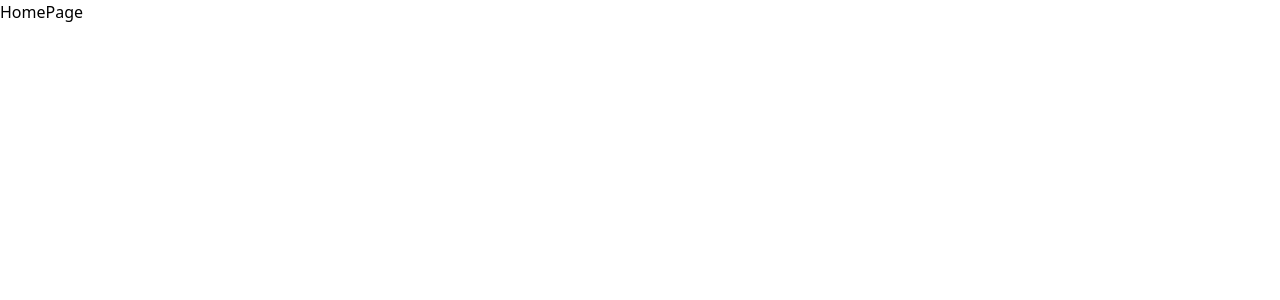
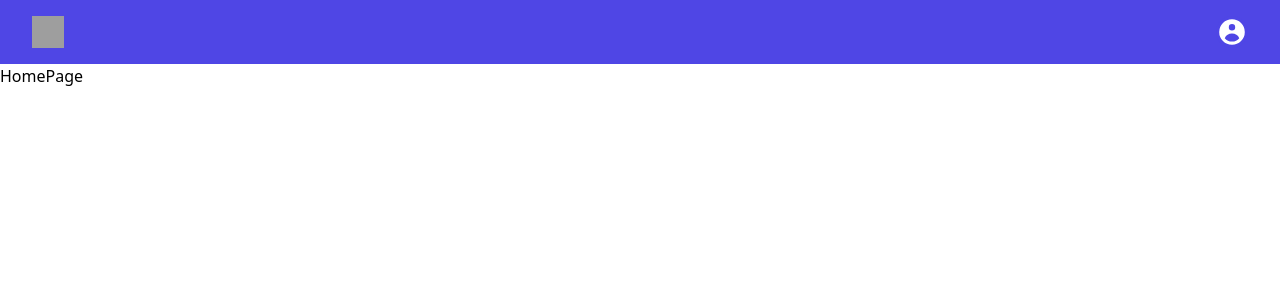
Before and after one commit to balub/The-IoT-Project, a React (Vite) app in the folder iot-dashboard/: page / in a window 1280 px wide. Shown: the top 300 px of the page. Built offline with nearby package versions, Linux system fonts and the light colour scheme; grey boxes are pictures that could not be loaded.

Commit message:
chore: created nav bar component

```diff
--- /dev/null
+++ b/iot-dashboard/src/components/NavBar.jsx
@@ -0,0 +1,137 @@
+import { Fragment } from "react";
+import { Disclosure, Menu, Transition } from "@headlessui/react";
+import { BellIcon, MenuIcon, XIcon } from "@heroicons/react/outline";
+
+const user = {
+  name: "Tom Cook",
+  email: "tom@example.com",
+  imageUrl:
+    "https://images.unsplash.com/photo-1472099645785-5658abf4ff4e?ixlib=rb-1.2.1&ixid=eyJhcHBfaWQiOjEyMDd9&auto=format&fit=facearea&facepad=2&w=256&h=256&q=80",
+};
+
+const userNavigation = [{ name: "Sign out", href: "#" }];
+
+function classNames(...classes) {
+  return classes.filter(Boolean).join(" ");
+}
+
+export default function NavBar(props) {
+  return (
+    <>
+      <div className="min-h-full">
+        <Disclosure as="nav" className="bg-indigo-600">
+          {({ open }) => (
+            <>
+              <div className="max-w-7xl mx-auto px-4 sm:px-6 lg:px-8">
+                <div className="flex items-center justify-between h-16">
+                  <div className="flex items-center">
+                    <div className="flex-shrink-0">
+                      <img
+                        className="h-8 w-8"
+                        src="https://tailwindui.com/img/logos/workflow-mark-indigo-300.svg"
+                        alt="Workflow"
+                      />
+                    </div>
+                  </div>
+                  <div className="hidden md:block">
+                    <div className="ml-4 flex items-center md:ml-6">
+                      {/* Profile dropdown */}
+                      <Menu as="div" className="ml-3 relative">
+                        <div>
+                          <Menu.Button className="max-w-xs bg-indigo-600 rounded-full flex items-center text-sm focus:outline-none focus:ring-2 focus:ring-offset-2 focus:ring-offset-indigo-600 focus:ring-white">
+                            <span className="sr-only">Open user menu</span>
+                            <svg
+                              xmlns="http://www.w3.org/2000/svg"
+                              className="h-8 w-8"
+                              viewBox="0 0 20 20"
+                              fill="white"
+                            >
+                              <path
+                                fillRule="evenodd"
+                                d="M18 10a8 8 0 11-16 0 8 8 0 0116 0zm-6-3a2 2 0 11-4 0 2 2 0 014 0zm-2 4a5 5 0 00-4.546 2.916A5.986 5.986 0 0010 16a5.986 5.986 0 004.546-2.084A5 5 0 0010 11z"
+                                clipRule="evenodd"
+                              />
+                            </svg>
+                          </Menu.Button>
+                        </div>
+                        <Transition
+                          as={Fragment}
+                          enter="transition ease-out duration-100"
+                          enterFrom="transform opacity-0 scale-95"
+                          enterTo="transform opacity-100 scale-100"
+                          leave="transition ease-in duration-75"
+                          leaveFrom="transform opacity-100 scale-100"
+                          leaveTo="transform opacity-0 scale-95"
+                        >
+                          <Menu.Items className="origin-top-right absolute right-0 mt-2 w-48 rounded-md shadow-lg py-1 bg-white ring-1 ring-black ring-opacity-5 focus:outline-none">
+                            {userNavigation.map((item) => (
+                              <Menu.Item key={item.name}>
+                                {({ active }) => (
+                                  <a
+                                    href={item.href}
+                                    className={classNames(
+                                      active ? "bg-gray-100" : "",
+                                      "block px-4 py-2 text-sm text-gray-700"
+                                    )}
+                                  >
+                                    {item.name}
+                                  </a>
+                                )}
+                              </Menu.Item>
+                            ))}
+                          </Menu.Items>
+                        </Transition>
+                      </Menu>
+                    </div>
+                  </div>
+                  <div className="-mr-2 flex md:hidden">
+                    {/* Mobile menu button */}
+                    <Disclosure.Button className="bg-indigo-600 inline-flex items-center justify-center p-2 rounded-md text-indigo-200 hover:text-white hover:bg-indigo-500 hover:bg-opacity-75 focus:outline-none focus:ring-2 focus:ring-offset-2 focus:ring-offset-indigo-600 focus:ring-white">
+                      <span className="sr-only">Open main menu</span>
+                      {open ? (
+                        <XIcon className="block h-6 w-6" aria-hidden="true" />
+                      ) : (
+                        <MenuIcon
+                          className="block h-6 w-6"
+                          aria-hidden="true"
+                        />
+                      )}
+                    </Disclosure.Button>
+                  </div>
+                </div>
+              </div>
+
+              <Disclosure.Panel className="md:hidden">
+                <div className="pt-4 pb-3 border-t border-indigo-700">
+                  <div className="flex items-center px-5">
+                    <div className="flex-shrink-0">
+                      <img
+                        className="h-10 w-10 rounded-full"
+                        src={user.imageUrl}
+                        alt=""
+                      />
+                    </div>
+                  </div>
+                  <div className="mt-3 px-2 space-y-1">
+                    {userNavigation.map((item) => (
+                      <Disclosure.Button
+                        key={item.name}
+                        as="a"
+                        href={item.href}
+                        className="block px-3 py-2 rounded-md text-base font-medium text-white hover:bg-indigo-500 hover:bg-opacity-75"
+                      >
+                        {item.name}
+                      </Disclosure.Button>
+                    ))}
+                  </div>
+                </div>
+              </Disclosure.Panel>
+            </>
+          )}
+        </Disclosure>
+
+        {props.children}
+      </div>
+    </>
+  );
+}
--- a/iot-dashboard/src/pages/HomePage.jsx
+++ b/iot-dashboard/src/pages/HomePage.jsx
@@ -1,5 +1,15 @@
 import React from "react";
+import { Link } from "react-router-dom";
+import NavBar from "../components/NavBar";
 
 export default function HomePage() {
-  return <div>HomePage</div>;
+
+
+  return (
+    <div>
+       <NavBar/>
+      HomePage
+
+    </div>
+  );
 }
```
